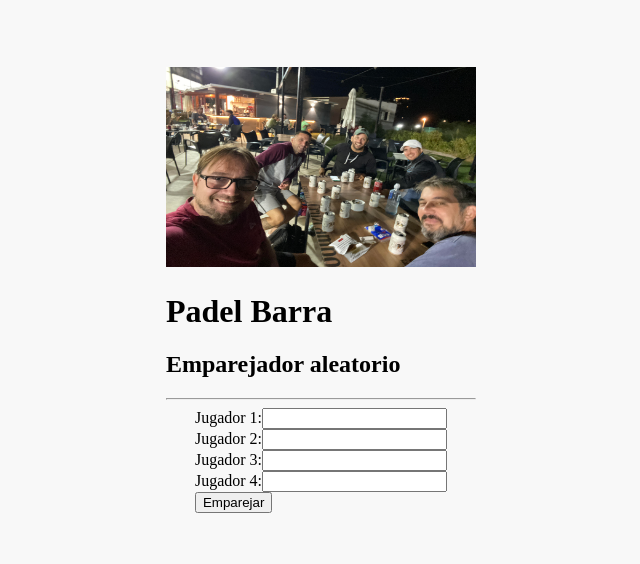
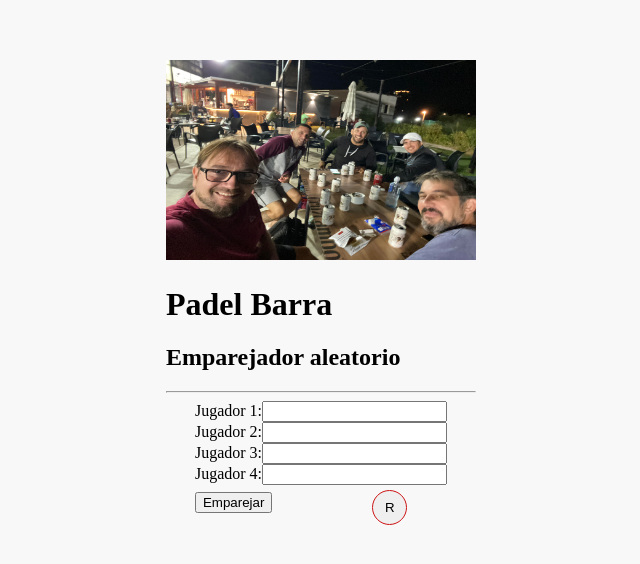
Before and after one commit to victordnb/padel, an Angular app: page / in a window 1280 px wide. Shown: the part 118-682 px from the top of the page, without its empty margins (327-967 px from the left). Built offline with nearby package versions, Linux system fonts and the light colour scheme.

Commit message:
first version 1.0.3 - arreglos, y ahora voy a intentar introducir mas pistas

```diff
--- a/src/app/app.component.css
+++ b/src/app/app.component.css
@@ -18,7 +18,7 @@
   }
 
   .input {
-    border: 1px solid rgb(206, 20, 20);
+    border: 1px solid rgb(134, 122, 12);
   }
 
   .header {
@@ -32,3 +32,14 @@
     height: 200px;
 
   }
+
+  .btn.btn-secondary {
+    /**boton de reseteo redondo y con una flecha giratoria */
+    border-radius: 50%;
+    width: 35px;
+    height: 35px;
+    border: 1px solid rgb(206, 20, 20);
+    position: relative;
+    left: 100px;
+    top: 5px;
+  }
--- a/src/app/app.component.html
+++ b/src/app/app.component.html
@@ -27,6 +27,7 @@
       <input id="input4" type="text" [(ngModel)]="inputs[3]" (keydown.enter)="onEnter($event)" name="input4">
     </div>
     <button type="submit" class="btn btn-primary" (keydown.enter)="onEnter($event)" [disabled]="isSubmitted">Emparejar</button>
+    <button type="button" class="btn btn-secondary" (click)="reset()">R</button>
   </form>
 
   <section *ngIf="isSubmitted">
--- a/src/app/app.component.ts
+++ b/src/app/app.component.ts
@@ -34,6 +34,12 @@ export class AppComponent {
     }
   }
 
+  reset() {
+    this.inputs = ['', '', '', ''];
+    this.pairs = [];
+    this.isSubmitted = false;
+  }
+
   // app.component.ts
 onEnter(event: any) {
   // Llama a la función submit que ya tienes
```
